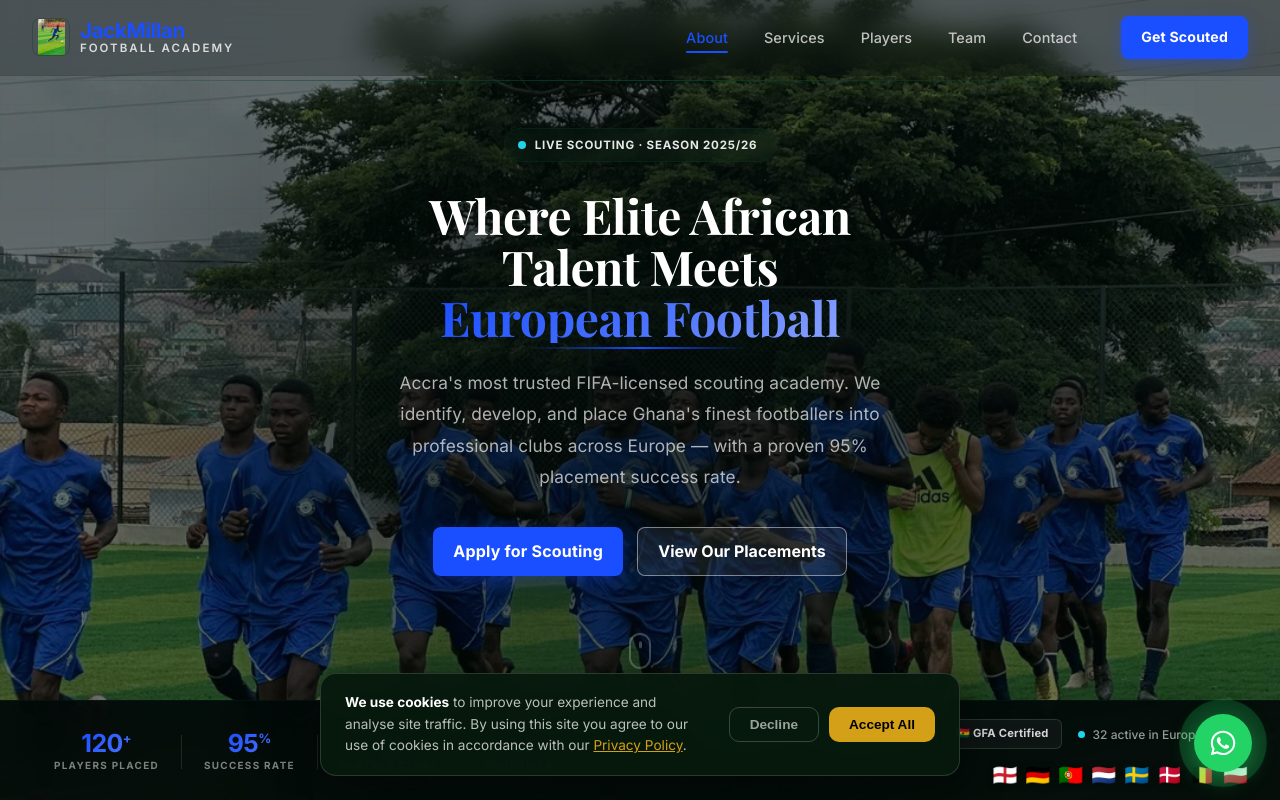
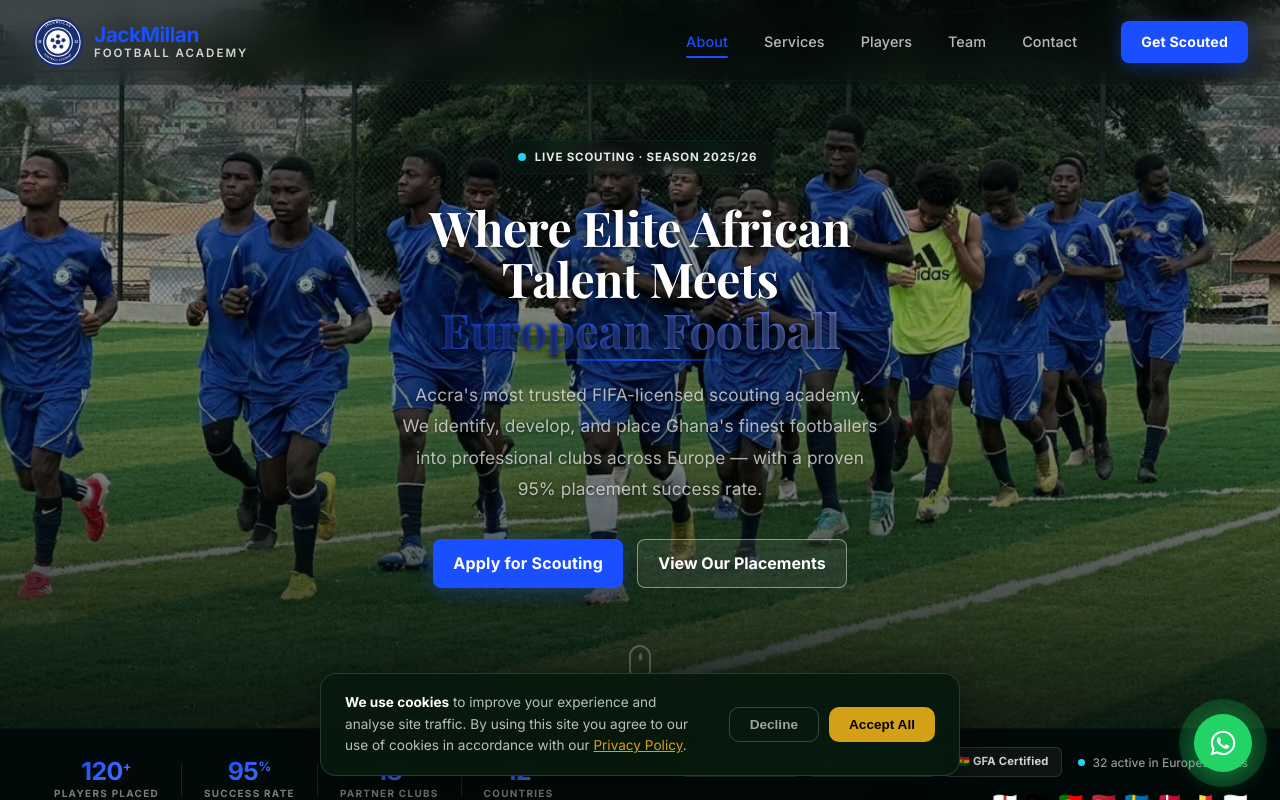
Before and after one commit to eoforidanso/jackmillan, a React (Vite) app: page / in a window 1280 px wide. Shown: the top 800 px of the page. Built offline with nearby package versions, Linux system fonts and the light colour scheme.

Commit message:
feat: SVG logo with spin animation, hero overlay + text improvements

```diff
--- a/src/components/Navbar.css
+++ b/src/components/Navbar.css
@@ -36,11 +36,16 @@
   letter-spacing: -0.5px;
 }
 
+@keyframes logo-spin-in {
+  from { transform: rotate(0deg); }
+  to   { transform: rotate(360deg); }
+}
+
 .logo-img {
-  width: 38px; height: 38px;
+  width: 52px; height: 52px;
   object-fit: contain;
-  border-radius: 8px;
-  border: 1px solid var(--glass-border-md);
+  transform-origin: center;
+  animation: logo-spin-in 1.1s ease-out;
 }
 
 .logo-text {
--- a/src/components/Navbar.jsx
+++ b/src/components/Navbar.jsx
@@ -51,7 +51,7 @@ export default function Navbar() {
     <header className={`navbar ${scrolled ? 'scrolled' : ''}`}>
       <div className="container nav-inner">
         <a href="#home" className="nav-logo" onClick={close}>
-          <img src={import.meta.env.BASE_URL + 'images/logo.png'} alt="Jackmillan Football Academy" className="logo-img" />
+          <img src={import.meta.env.BASE_URL + 'images/logo.svg'} alt="Jackmillan Football Academy" className="logo-img" />
           <span className="logo-text">
             <span className="logo-main">Jack<span className="logo-gold">Millan</span></span>
             <span className="logo-sub">Football Academy</span>
--- a/src/sections/Hero.css
+++ b/src/sections/Hero.css
@@ -8,17 +8,24 @@
   display: flex;
   flex-direction: column;
   background-size: cover;
-  background-position: center top;
+  background-position: center 28%;
   background-repeat: no-repeat;
   background-color: #020908;
   padding-top: 80px;
   overflow: hidden;
 }
 
-/* ── Dark tint overlay ── */
+/* ── Bottom "stage" gradient — anchors headline in darkness ── */
 .hero-overlay {
   position: absolute; inset: 0;
-  background: rgba(2,9,8,0.58);
+  background: linear-gradient(
+    to top,
+    rgba(2,9,8,0.97) 0%,
+    rgba(2,9,8,0.84) 22%,
+    rgba(2,9,8,0.44) 50%,
+    rgba(2,9,8,0.10) 70%,
+    transparent 88%
+  );
   z-index: 1;
 }
 
@@ -35,16 +42,26 @@
   -webkit-mask-image: radial-gradient(ellipse 90% 90% at 50% 40%, black 20%, transparent 75%);
 }
 
-/* ── Subtle radial scrim directly behind text for legibility ── */
+/* ── Top "veil" gradient — softens the photo, text becomes priority ── */
 .hero-text-scrim {
   position: absolute; inset: 0;
   z-index: 2;
-  background: radial-gradient(
-    ellipse 65% 60% at 50% 44%,
-    rgba(2,9,8,0.65) 0%,
-    transparent 72%
+  background: linear-gradient(
+    to bottom,
+    rgba(2,9,8,0.62) 0%,
+    rgba(2,9,8,0.30) 24%,
+    transparent 52%
   );
   pointer-events: none;
+}
+
+/* ── Clarity reduction: desaturate & dim the raw photo slightly ── */
+.hero::before {
+  content: '';
+  position: absolute; inset: 0;
+  z-index: 0;
+  backdrop-filter: brightness(0.88) saturate(0.82);
+  -webkit-backdrop-filter: brightness(0.88) saturate(0.82);
 }
 
 /* ── Glowing top accent bar ── */
@@ -74,9 +91,9 @@
   display: flex;
   flex-direction: column;
   align-items: center;
-  justify-content: center;
+  justify-content: flex-end;
   text-align: center;
-  padding: 48px 24px 36px;
+  padding: 60px 24px 52px;
   max-width: 820px;
   margin: 0 auto;
   width: 100%;
@@ -139,6 +156,8 @@
   letter-spacing: -0.5px;
   color: #ffffff;
   margin-bottom: 24px;
+  max-width: min(560px, 90vw);
+  text-shadow: 0 1px 4px rgba(0,0,0,0.60), 0 3px 14px rgba(0,0,0,0.32);
   animation: heroFadeUp 0.7s cubic-bezier(0.25,0.46,0.45,0.94) 2430ms both;
 }
 
@@ -165,11 +184,12 @@
 .hero-sub {
   font-size: clamp(0.95rem, 1.4vw, 1.08rem);
   color: rgba(255,255,255,0.68);
-  max-width: 520px;
+  max-width: min(480px, 88vw);
   line-height: 1.82;
   margin-bottom: 34px;
   font-weight: 400;
   letter-spacing: 0.1px;
+  text-shadow: 0 1px 3px rgba(0,0,0,0.52);
   animation: heroFadeUp 0.7s cubic-bezier(0.25,0.46,0.45,0.94) 2510ms both;
 }
 
@@ -374,12 +394,13 @@
   .hero-title {
     font-size: clamp(2.1rem, 8vw, 2.9rem);
     letter-spacing: -1.5px;
+    max-width: 86vw;
   }
   .hero-title br { display: none; }
-  .hero-sub { font-size: 0.93rem; }
+  .hero-sub { font-size: 0.93rem; max-width: 82vw; }
   .hero-actions { flex-direction: column; align-items: stretch; }
   .hero-actions a { width: 100%; justify-content: center; }
-  .hero-focal { padding: 32px 20px 28px; }
+  .hero-focal { padding: 28px 20px 44px; }
   .strip-inner { flex-direction: column; align-items: flex-start; gap: 14px; }
   .strip-right { justify-content: flex-start; }
 }
```
Also changed, not shown: public/images/logo.jpg (added), public/images/logo.svg (added).
